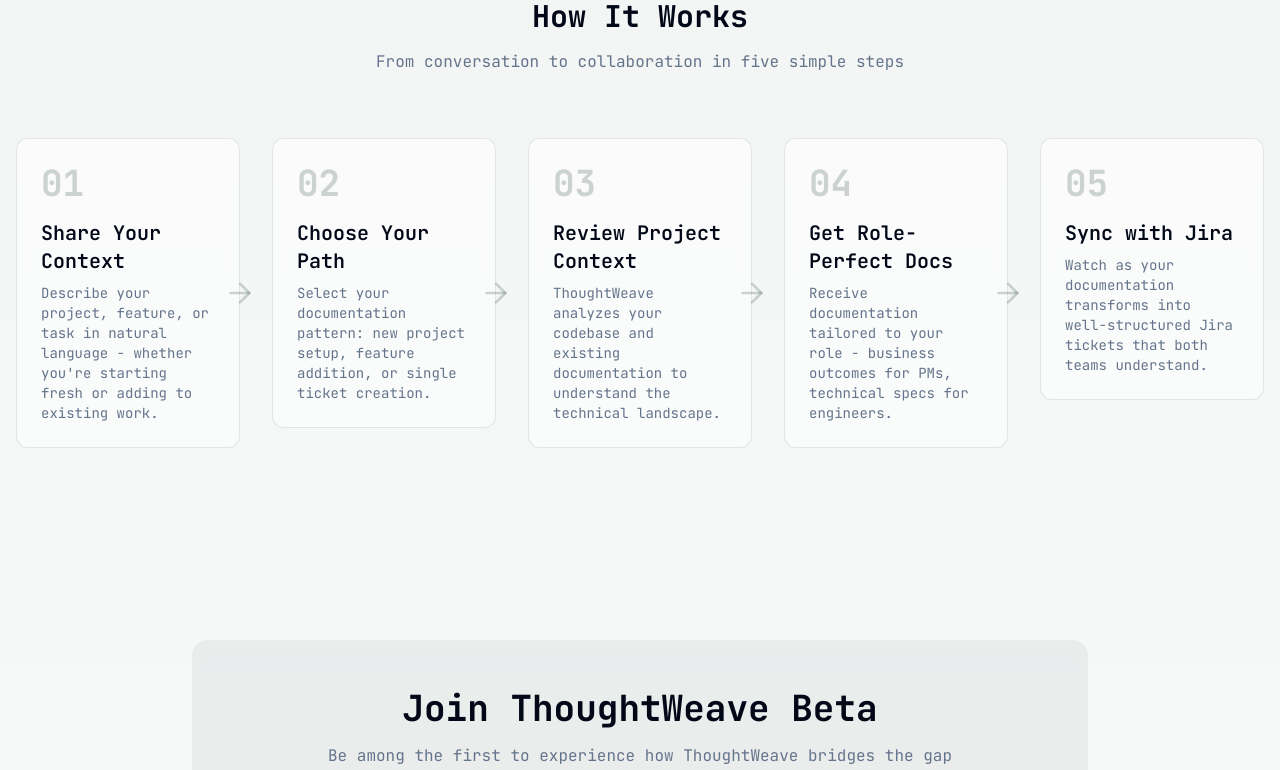
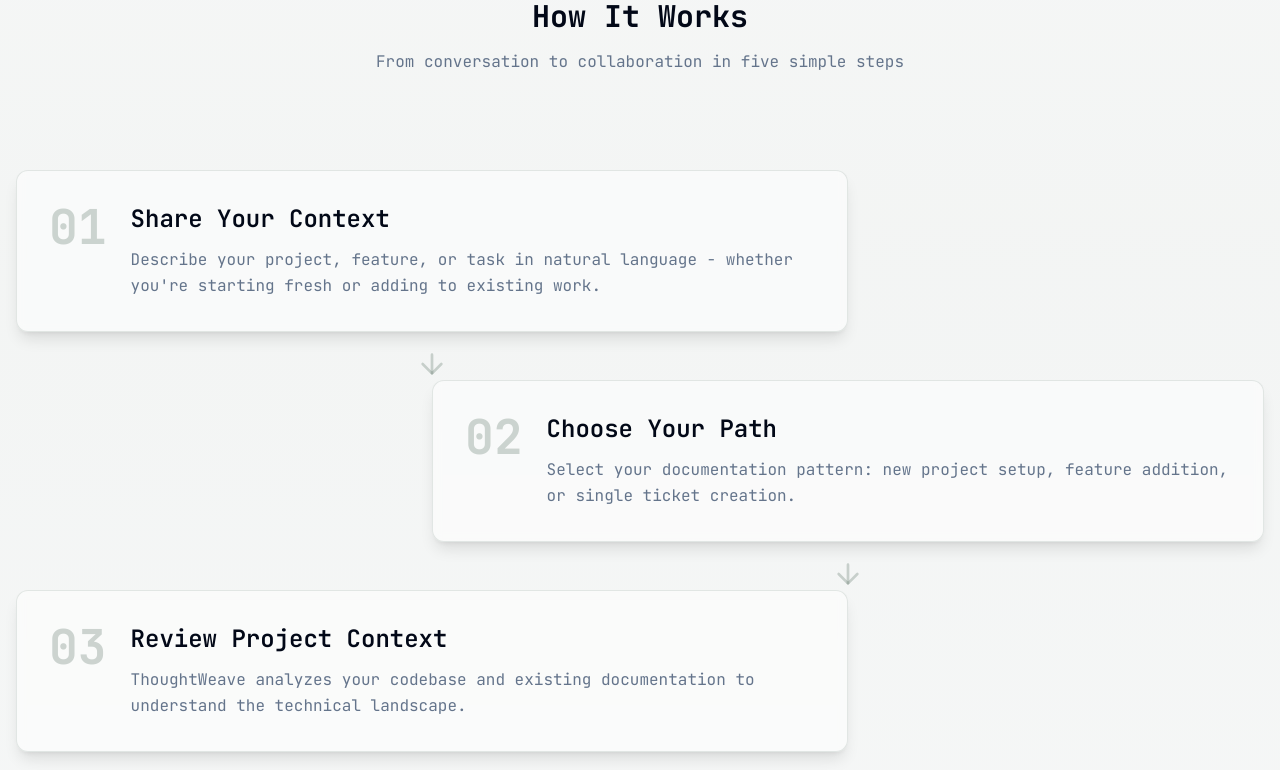
Before and after one commit to KamdynS/idea-to-ide, a React (Vite) app: page / in a window 1280 px wide. Shown: the part 1500-2270 px from the top of the page. Built offline with nearby package versions, Linux system fonts and the light colour scheme.

Commit message:
Improve How It Works section
Improve the visual presentation of the "How It Works" section by restyling the cards and adjusting their layout.  This aims to address current clunkiness.

```diff
--- a/src/components/HowItWorks.tsx
+++ b/src/components/HowItWorks.tsx
@@ -1,6 +1,6 @@
 
 import { motion } from "framer-motion";
-import { ArrowRight } from "lucide-react";
+import { ArrowDown } from "lucide-react";
 
 const steps = [
   {
@@ -39,7 +39,7 @@ const HowItWorks = () => {
           whileInView={{ opacity: 1, y: 0 }}
           transition={{ duration: 0.5 }}
           viewport={{ once: true }}
-          className="text-center mb-16"
+          className="text-center mb-24"
         >
           <h2 className="text-3xl font-mono font-bold mb-4">How It Works</h2>
           <p className="text-muted-foreground font-mono">
@@ -47,26 +47,31 @@ const HowItWorks = () => {
           </p>
         </motion.div>
 
-        <div className="grid grid-cols-1 md:grid-cols-3 lg:grid-cols-5 gap-8">
+        <div className="relative space-y-12">
           {steps.map((step, index) => (
             <motion.div
               key={index}
-              initial={{ opacity: 0, y: 20 }}
-              whileInView={{ opacity: 1, y: 0 }}
+              initial={{ opacity: 0, x: index % 2 === 0 ? -50 : 50 }}
+              whileInView={{ opacity: 1, x: 0 }}
               transition={{ duration: 0.5, delay: index * 0.1 }}
               viewport={{ once: true }}
-              className="relative"
+              className={`relative ${index % 2 === 0 ? 'lg:ml-0 lg:mr-auto' : 'lg:ml-auto lg:mr-0'} lg:w-2/3`}
             >
-              <div className="p-6 rounded-xl bg-white/50 backdrop-blur-sm border border-[#123524]/10 hover:border-[#123524]/20 transition-all duration-300">
-                <span className="text-4xl font-mono font-bold text-[#123524]/20 mb-4 block">
-                  {step.number}
-                </span>
-                <h3 className="text-xl font-mono font-semibold mb-2">{step.title}</h3>
-                <p className="text-muted-foreground font-mono text-sm">{step.description}</p>
+              <div className="p-8 rounded-xl bg-white/50 backdrop-blur-sm border border-[#123524]/10 hover:border-[#123524]/20 transition-all duration-300 shadow-lg">
+                <div className="flex items-start gap-6">
+                  <span className="text-5xl font-mono font-bold text-[#123524]/20 shrink-0">
+                    {step.number}
+                  </span>
+                  <div>
+                    <h3 className="text-2xl font-mono font-semibold mb-3">{step.title}</h3>
+                    <p className="text-muted-foreground font-mono text-base leading-relaxed">{step.description}</p>
+                  </div>
+                </div>
               </div>
+
               {index < steps.length - 1 && (
-                <div className="hidden lg:block absolute top-1/2 -right-4 transform -translate-y-1/2">
-                  <ArrowRight className="w-8 h-8 text-[#123524]/20" />
+                <div className="hidden lg:block absolute -bottom-12 left-1/2 transform -translate-x-1/2">
+                  <ArrowDown className="w-8 h-8 text-[#123524]/20" />
                 </div>
               )}
             </motion.div>
```
